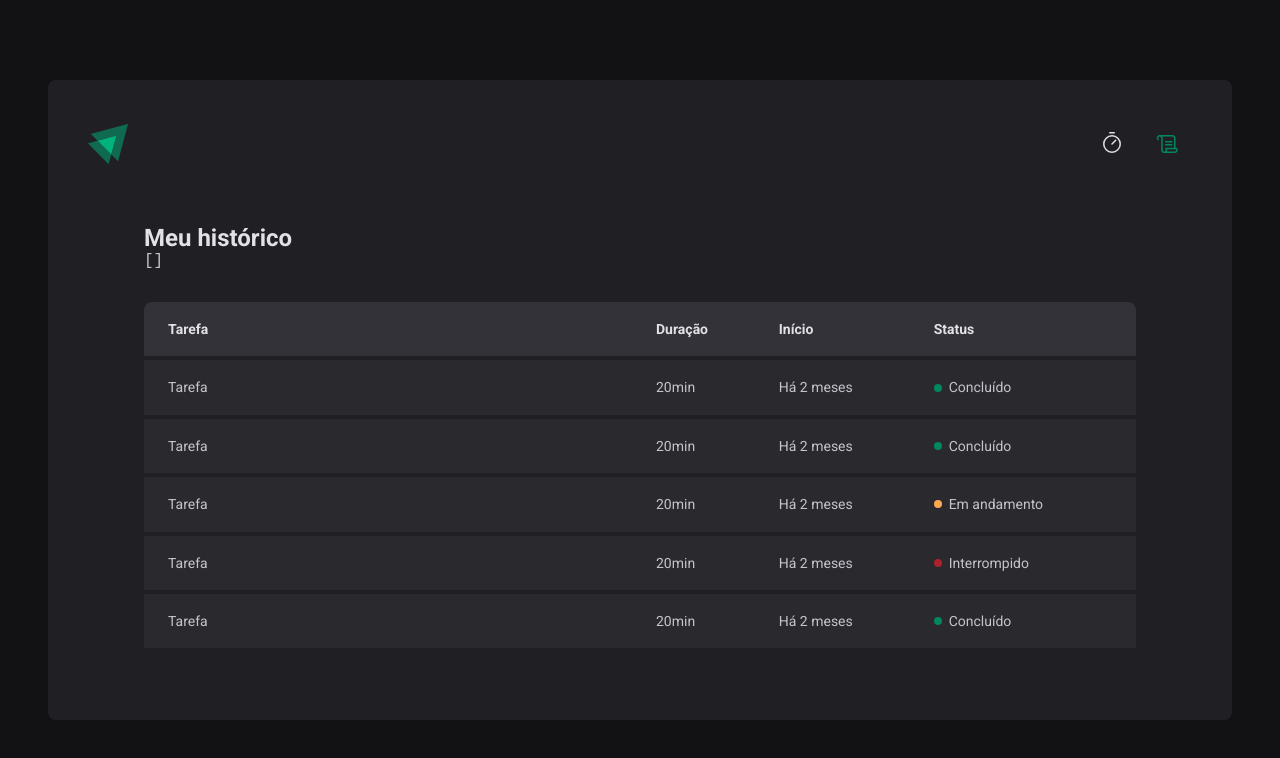
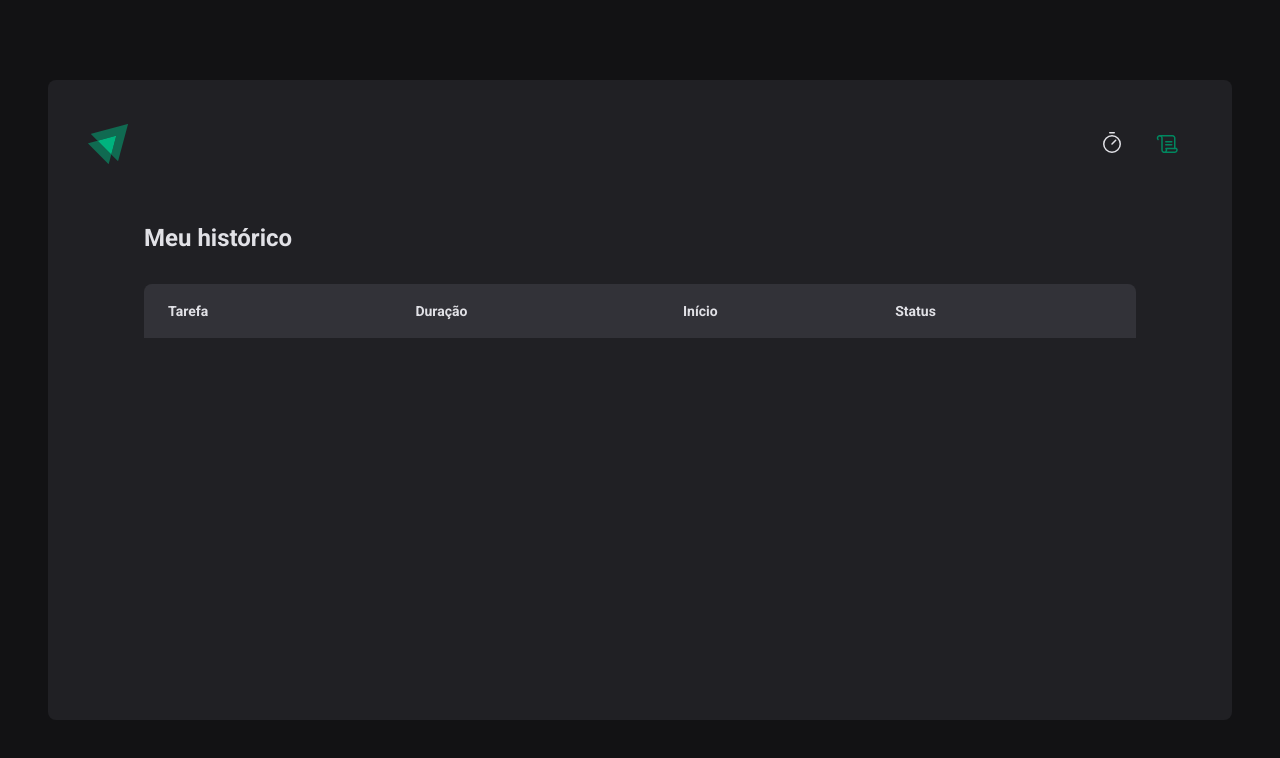
Before and after one commit to vbrunoro/react-pomodoro, a React (Vite) app: page /history in a window 1280 px wide. Shown: the top 758 px of the page. Built offline with nearby package versions, Linux system fonts and the light colour scheme.

Commit message:
Add cycle lists to history

```diff
--- a/src/pages/History/index.tsx
+++ b/src/pages/History/index.tsx
@@ -4,10 +4,10 @@
 
 export function History() {
   const { cycles } = useContext(CyclesContext)
+
   return (
     <HistoryContainer>
       <h1>Meu histórico</h1>
-      <pre>{JSON.stringify(cycles, null, 2)}</pre>
       <HistoryList>
         <table>
           <thead>
@@ -19,46 +19,28 @@
             </tr>
           </thead>
           <tbody>
-            <tr>
-              <td>Tarefa</td>
-              <td>20min</td>
-              <td>Há 2 meses</td>
-              <td>
-                <Status $statusColor="green">Concluído</Status>
-              </td>
-            </tr>
-            <tr>
-              <td>Tarefa</td>
-              <td>20min</td>
-              <td>Há 2 meses</td>
-              <td>
-                <Status $statusColor="green">Concluído</Status>
-              </td>
-            </tr>
-            <tr>
-              <td>Tarefa</td>
-              <td>20min</td>
-              <td>Há 2 meses</td>
-              <td>
-                <Status $statusColor="yellow">Em andamento</Status>
-              </td>
-            </tr>
-            <tr>
-              <td>Tarefa</td>
-              <td>20min</td>
-              <td>Há 2 meses</td>
-              <td>
-                <Status $statusColor="red">Interrompido</Status>
-              </td>
-            </tr>
-            <tr>
-              <td>Tarefa</td>
-              <td>20min</td>
-              <td>Há 2 meses</td>
-              <td>
-                <Status $statusColor="green">Concluído</Status>
-              </td>
-            </tr>
+            {cycles.map((cycle) => {
+              return (
+                <tr key={cycle.id}>
+                  <td>{cycle.task}</td>
+                  <td>{cycle.minutesAmount} minutos</td>
+                  <td>{cycle.startDate.toISOString()}</td>
+                  <td>
+                    {cycle.finishedDate && (
+                      <Status $statusColor="green">Concluído</Status>
+                    )}
+
+                    {cycle.interruptedDate && (
+                      <Status $statusColor="red">Interrompido</Status>
+                    )}
+
+                    {!cycle.finishedDate && !cycle.interruptedDate && (
+                      <Status $statusColor="yellow">Em andamento</Status>
+                    )}
+                  </td>
+                </tr>
+              )
+            })}
           </tbody>
         </table>
       </HistoryList>
```
